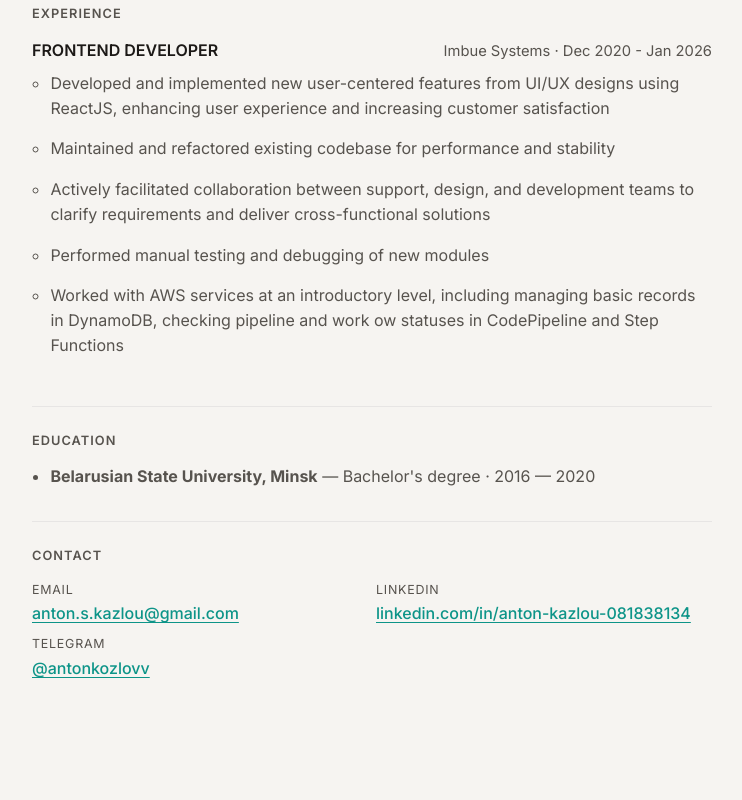
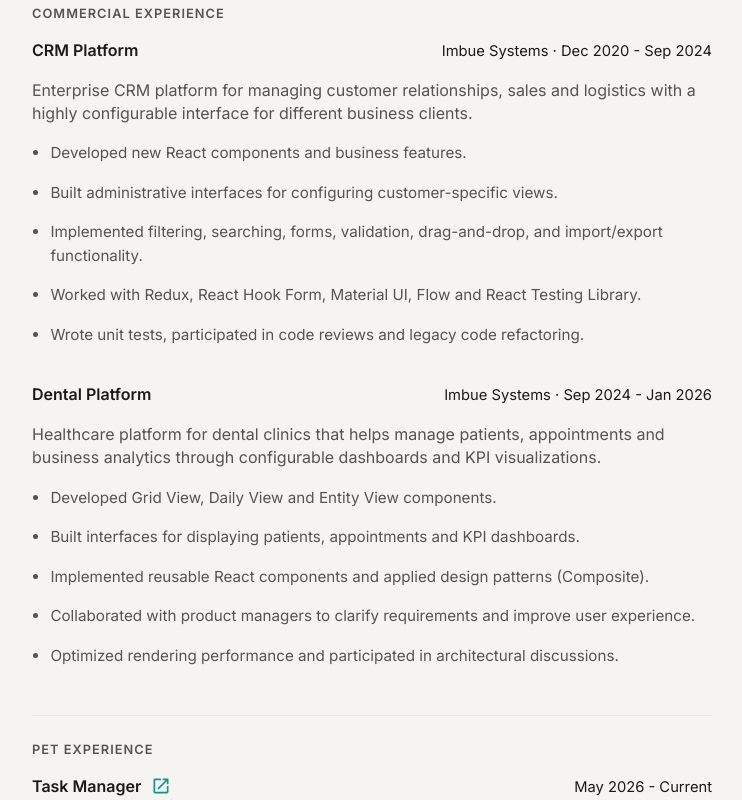
Before and after one commit to kozant/cv, a React (Vite) app: page / in a window 1280 px wide. Shown: the part 860-1660 px from the top of the page, without its empty margins (268-1010 px from the left). Before the commit the page ends 1589 px from the top, so only its background shows below. Built offline with nearby package versions, Linux system fonts and the light colour scheme.

Commit message:
feat: split experience section into commercial and pet, update language section

```diff
--- a/src/App.tsx
+++ b/src/App.tsx
@@ -45,7 +45,8 @@
     summary,
     skills,
     languages,
-    experience,
+    commercialExperience,
+    petExperience,
     education,
     contacts,
   } = cvProfiles[lang];
@@ -74,7 +75,8 @@
         />
         <SkillsSection skills={skills} lang={lang} />
         <LanguagesSection languages={languages} lang={lang} />
-        <ExperienceSection experience={experience} lang={lang} />
+        <ExperienceSection experience={commercialExperience} lang={lang} />
+        <ExperienceSection experience={petExperience} isPet lang={lang} />
         <EducationSection education={education} lang={lang} />
         <ContactSection contacts={contacts} lang={lang} />
       </main>
--- a/src/components/ExperienceSection.tsx
+++ b/src/components/ExperienceSection.tsx
@@ -1,28 +1,48 @@
 import type { FC } from "react";
+import OpenInNewIcon from "@mui/icons-material/OpenInNew";
 import type { Lang, ExperienceItem } from "../cv/types";
 import { content } from "../cv/data";
 
 interface ExperienceSectionProps {
   lang: Lang;
+  isPet?: boolean;
   experience: ExperienceItem[];
 }
 
 export const ExperienceSection: FC<ExperienceSectionProps> = ({
   lang,
+  isPet = false,
   experience,
 }) => {
+  const titleKey = isPet
+    ? "petExperienceSectionTitle"
+    : "commercialExperienceSectionTitle";
+
   return (
     <section className="block">
-      <h2>{content[lang].experienceSectionTitle}</h2>
+      <h2>{content[lang][titleKey]}</h2>
       <ul className="timeline">
         {experience.map((job, index) => (
           <li key={`job-${index}-${job.company}`}>
             <div className="job-head">
-              <span className="job-title">{job.role}</span>
+              <span className="job-title">
+                {job.role}
+                {isPet && (
+                  <a
+                    className="job-icon"
+                    target="_blank"
+                    rel="noopener noreferrer"
+                    href="https://github.com/kozant/task-manager"
+                  >
+                    <OpenInNewIcon fontSize="small" />
+                  </a>
+                )}
+              </span>
               <span className="job-meta">
-                {job.company} · {job.period}
+                {!isPet && `${job.company} ·`} {job.period}
               </span>
             </div>
+            <div className="job-description">{job.description}</div>
             <ul className="bullets">
               {job.highlights.map((highlight, hIndex) => (
                 <li key={`highlight-${index}-${hIndex}`}>{highlight}</li>
--- a/src/cv/data.ts
+++ b/src/cv/data.ts
@@ -7,7 +7,8 @@
     cvSectionTitle: "CV",
     skillsSectionTitle: "Skills",
     languagesSectionTitle: "Languages",
-    experienceSectionTitle: "Experience",
+    commercialExperienceSectionTitle: "Commercial Experience",
+    petExperienceSectionTitle: "Pet Experience",
     educationSectionTitle: "Education",
     contactSectionTitle: "Contact",
   },
@@ -15,7 +16,8 @@
     cvSectionTitle: "Резюме",
     skillsSectionTitle: "Навыки",
     languagesSectionTitle: "Языки",
-    experienceSectionTitle: "Опыт",
+    commercialExperienceSectionTitle: "Коммерческий опыт",
+    petExperienceSectionTitle: "Учебный опыт",
     educationSectionTitle: "Образование",
     contactSectionTitle: "Способ связи",
   },
@@ -23,7 +25,8 @@
     cvSectionTitle: "Рэзюме",
     skillsSectionTitle: "Навыкі",
     languagesSectionTitle: "Мовы",
-    experienceSectionTitle: "Вопыт",
+    commercialExperienceSectionTitle: "Камерцыйны вопыт",
+    petExperienceSectionTitle: "Навучальны вопыт",
     educationSectionTitle: "Адукацыя",
     contactSectionTitle: "Спосаб сувязі",
   },
@@ -58,18 +61,51 @@
     "AWS",
     "CI/CD",
   ],
-  languages: ["English", "Russian", "Belarusian"],
-  experience: [
+  languages: [
+    "English - Intermediate+ (B1+)",
+    "Russian - Native",
+    "Belarusian - Native",
+  ],
+  commercialExperience: [
     {
-      role: "FRONTEND DEVELOPER",
+      role: "CRM Platform",
       company: "Imbue Systems",
-      period: "Dec 2020 - Jan 2026",
+      period: "Dec 2020 - Sep 2024",
+      description:
+        "Enterprise CRM platform for managing customer relationships, sales and logistics with a highly configurable interface for different business clients.",
       highlights: [
-        "Developed and implemented new user-centered features from UI/UX designs using ReactJS, enhancing user experience and increasing customer satisfaction",
-        "Maintained and refactored existing codebase for performance and stability",
-        "Actively facilitated collaboration between support, design, and development teams to clarify requirements and deliver cross-functional solutions",
-        "Performed manual testing and debugging of new modules",
-        "Worked with AWS services at an introductory level, including managing basic records in DynamoDB, checking pipeline and work ow statuses in CodePipeline and Step Functions",
+        "Developed new React components and business features.",
+        "Built administrative interfaces for configuring customer-specific views.",
+        "Implemented filtering, searching, forms, validation, drag-and-drop, and import/export functionality.",
+        "Worked with Redux, React Hook Form, Material UI, Flow and React Testing Library.",
+        "Wrote unit tests, participated in code reviews and legacy code refactoring.",
+      ],
+    },
+    {
+      role: "Dental Platform",
+      company: "Imbue Systems",
+      period: "Sep 2024 - Jan 2026",
+      description:
+        "Healthcare platform for dental clinics that helps manage patients, appointments and business analytics through configurable dashboards and KPI visualizations.",
+      highlights: [
+        "Developed Grid View, Daily View and Entity View components.",
+        "Built interfaces for displaying patients, appointments and KPI dashboards.",
+        "Implemented reusable React components and applied design patterns (Composite).",
+        "Collaborated with product managers to clarify requirements and improve user experience.",
+        "Optimized rendering performance and participated in architectural discussions.",
+      ],
+    },
+  ],
+  petExperience: [
+    {
+      role: "Task Manager",
+      period: "May 2026 - Current",
+      description: "Trello-inspired Kanban app for React ecosystem practice.",
+      highlights: [
+        "Built a Kanban board with drag-and-drop using dnd-kit.",
+        "Implemented board, column and task management.",
+        "Used React, TypeScript, Zustand, React Hook Form and Tailwind CSS.",
+        "Currently adding filtering, searching, tags and backend integration.",
       ],
     },
   ],
@@ -127,18 +163,51 @@
     "AWS",
     "CI/CD",
   ],
-  languages: ["Английский", "Русский", "Белорусский"],
-  experience: [
+  languages: [
+    "Английский - Intermediate+ (B1+)",
+    "Русский - родной",
+    "Белорусский - родной",
+  ],
+  commercialExperience: [
     {
-      role: "FRONTEND DEVELOPER",
+      role: "CRM Platform",
       company: "Imbue Systems",
-      period: "Дек 2020 - Янв 2026",
+      period: "Дек 2020 - Сен 2024",
+      description:
+        "Корпоративная CRM-платформа для управления взаимоотношениями с клиентами, продажами и логистикой с гибко настраиваемым интерфейсом для различных бизнес-клиентов.",
       highlights: [
-        "Разрабатывал и внедрял новые пользовательские функции по UI/UX макетам с использованием ReactJS, улучшая пользовательский опыт и повышая удовлетворённость клиентов",
-        "Поддерживал и рефакторил существующую кодовую базу для повышения производительности и стабильности",
-        "Активно координировал взаимодействие между support, design и development командами для уточнения требований и поставки комплексных решений",
-        "Проводил ручное тестирование и отладку новых модулей",
-        "Работал с сервисами AWS на базовом уровне: управление записями в DynamoDB, проверка pipeline и workflow статусов в CodePipeline и Step Functions",
+        "Разрабатывал новые React-компоненты и бизнес-функциональность.",
+        "Создавал административные интерфейсы для настройки отображения данных под клиентов.",
+        "Реализовывал фильтрацию, поиск, формы, валидацию, drag-and-drop, импорт и экспорт данных.",
+        "Работал с Redux, React Hook Form, Material UI, Flow и React Testing Library.",
+        "Писал unit-тесты, участвовал в code review и рефакторинге legacy-кода.",
+      ],
+    },
+    {
+      role: "Dental Platform",
+      company: "Imbue Systems",
+      period: "Сен 2024 - Янв 2026",
+      description:
+        "Платформа для стоматологических клиник, предназначенная для управления пациентами, приёмами и бизнес-аналитикой с помощью настраиваемых панелей и KPI.",
+      highlights: [
+        "Разрабатывал компоненты Grid View, Daily View и Entity View.",
+        "Создавал интерфейсы для отображения пациентов, приёмов и KPI.",
+        "Разрабатывал переиспользуемые React-компоненты и применял паттерны проектирования (Composite).",
+        "Взаимодействовал с менеджерами продукта для уточнения требований и улучшения пользовательского опыта.",
+        "Оптимизировал производительность интерфейса и участвовал в обсуждении архитектурных решений.",
+      ],
+    },
+  ],
+  petExperience: [
+    {
+      role: "Task Manager",
+      period: "Май 2026 - настоящее время",
+      description: "Личный проект — Kanban-доска, вдохновлённая Trello.",
+      highlights: [
+        "Реализовал Kanban-доску с поддержкой drag-and-drop на базе dnd-kit.",
+        "Разработал управление досками, колонками и задачами.",
+        "Использовал React, TypeScript, Zustand, React Hook Form и Tailwind CSS.",
+        "В настоящее время реализую фильтрацию, поиск, теги и интеграцию с backend.",
       ],
     },
   ],
@@ -196,18 +265,51 @@
     "AWS",
     "CI/CD",
   ],
-  languages: ["Англійская", "Руская", "Беларуская"],
-  experience: [
+  languages: [
+    "Англійская - Intermediate+ (B1+)",
+    "Руская - родная",
+    "Беларуская - родная",
+  ],
+  commercialExperience: [
     {
-      role: "FRONTEND DEVELOPER",
+      role: "CRM Platform",
       company: "Imbue Systems",
-      period: "Снеж 2020 - Студ 2026",
+      period: "Снеж 2020 - Вер 2024",
+      description:
+        "Карпаратыўная CRM-платформа для кіравання ўзаемаадносінамі з кліентамі, продажамі і лагістыкай з гнутка наладжвальным інтэрфейсам для розных бізнес-кліентаў.",
       highlights: [
-        "Распрацоўваў і ўкараняў новыя карыстальніцкія функцыі па UI/UX макетах з выкарыстаннем ReactJS, паляпшаючы карыстальніцкі досвед і задаволенасць кліентаў",
-        "Падтрымліваў і рэфактарыў існуючую кодавую базу для павышэння прадукцыйнасці і стабільнасці",
-        "Актыўна арганізоўваў узаемадзеянне паміж support, design і development камандамі для ўдакладнення патрабаванняў і пастаўкі комплексных рашэнняў",
-        "Праводзіў ручное тэсціраванне і адладку новых модуляў",
-        "Працаваў з сэрвісамі AWS на базавым узроўні: кіраванне запісамі ў DynamoDB, праверка pipeline і workflow статусаў у CodePipeline і Step Functions",
+        "Распрацоўваў новыя React-кампаненты і бізнес-функцыянальнасць.",
+        "Ствараў адміністрацыйныя інтэрфейсы для наладкі адлюстравання даных пад кліентаў.",
+        "Рэалізоўваў фільтрацыю, пошук, формы, валідацыю, drag-and-drop, імпарт і экспарт даных.",
+        "Працаваў з Redux, React Hook Form, Material UI, Flow і React Testing Library.",
+        "Пісаў unit-тэсты, удзельнічаў у code review і рэфактарынгу legacy-кода.",
+      ],
+    },
+    {
+      role: "Dental Platform",
+      company: "Imbue Systems",
+      period: "Вер 2024 - Студ 2026",
+      description:
+        "Платформа для стаматалагічных клінік, прызначаная для кіравання пацыентамі, запісамі і бізнес-аналітыкай з выкарыстаннем наладжвальных панэляў і KPI.",
+      highlights: [
+        "Распрацоўваў кампаненты Grid View, Daily View і Entity View.",
+        "Ствараў інтэрфейсы для адлюстравання пацыентаў, запісаў і KPI.",
+        "Распрацоўваў паўторна выкарыстоўваныя React-кампаненты і прымяняў шаблоны праектавання (Composite).",
+        "Узаемадзейнічаў з менеджарамі прадукту для ўдакладнення патрабаванняў і паляпшэння карыстальніцкага досведу.",
+        "Аптымізаваў прадукцыйнасць інтэрфейсу і ўдзельнічаў у абмеркаванні архітэктурных рашэнняў.",
+      ],
+    },
+  ],
+  petExperience: [
+    {
+      role: "Task Manager",
+      period: "Май 2026 - цяперашні час",
+      description: "Асабісты праект — Kanban-дошка, натхнёная Trello.",
+      highlights: [
+        "Рэалізаваў Kanban-дошку з падтрымкай drag-and-drop на базе dnd-kit.",
+        "Распрацаваў кіраванне дошкамі, калонкамі і задачамі.",
+        "Выкарыстоўваў React, TypeScript, Zustand, React Hook Form і Tailwind CSS.",
+        "Зараз рэалізую фільтрацыю, пошук, тэгі і інтэграцыю з backend.",
       ],
     },
   ],
--- a/src/cv/types.ts
+++ b/src/cv/types.ts
@@ -1,7 +1,8 @@
 export interface ExperienceItem {
   role: string;
-  company: string;
+  company?: string;
   period: string;
+  description: string;
   highlights: string[];
 }
 
@@ -25,7 +26,8 @@
   summary: string;
   skills: string[];
   languages?: string[];
-  experience: ExperienceItem[];
+  commercialExperience: ExperienceItem[];
+  petExperience: ExperienceItem[];
   education: EducationItem[];
   contacts: ContactItem[];
 }
--- a/src/index.css
+++ b/src/index.css
@@ -360,18 +360,35 @@
 }
 
 .job-title {
+  display: flex;
+  gap: 10px;
+  align-items: center;
   font-weight: 600;
 }
 
+.job-icon {
+  height: 20px;
+  cursor: pointer;
+}
+
 .job-meta {
+  color: var(--text);
+  font-size: 0.92rem;
+}
+
+.job-description {
+  margin-top: 1rem;
+  margin-bottom: 1rem;
   color: var(--muted);
-  font-size: 0.92rem;
+  line-height: 1.45;
 }
 
 .bullets {
   margin: 0.5rem 0 0;
   padding-left: 1.15rem;
   color: var(--muted);
+  font-size: 0.95rem;
+  list-style-type: disc;
 }
 
 .bullets li {
```
